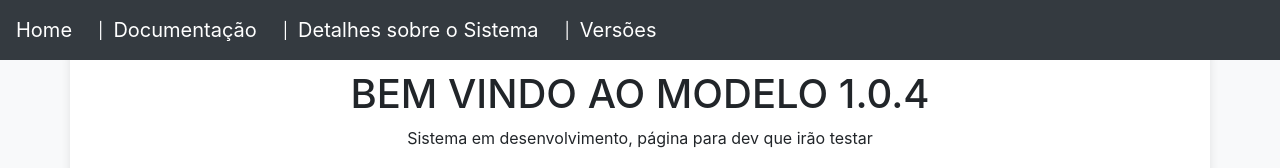
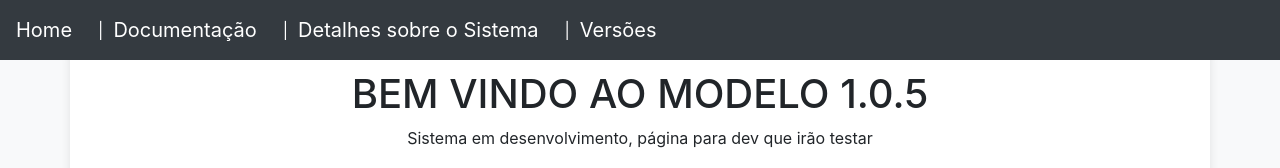
Before and after one commit to ronaldoreemias/seja-bem-vindo, a plain HTML site: page index.html in a window 1280 px wide. Shown: the top 168 px of the page. Drawn offline with nearby package versions, Linux system fonts and the light colour scheme.

Commit message:
Update index.html

```diff
--- a/index.html
+++ b/index.html
@@ -87,7 +87,7 @@
     </header>
     <main class="container">
         <div class="welcome">
-            <h1>BEM VINDO AO MODELO 1.0.4</h1>
+            <h1>BEM VINDO AO MODELO 1.0.5</h1>
             <p>Sistema em desenvolvimento, página para dev que irão testar</p>
         </div>
         <div class="img-gallery row">
```
